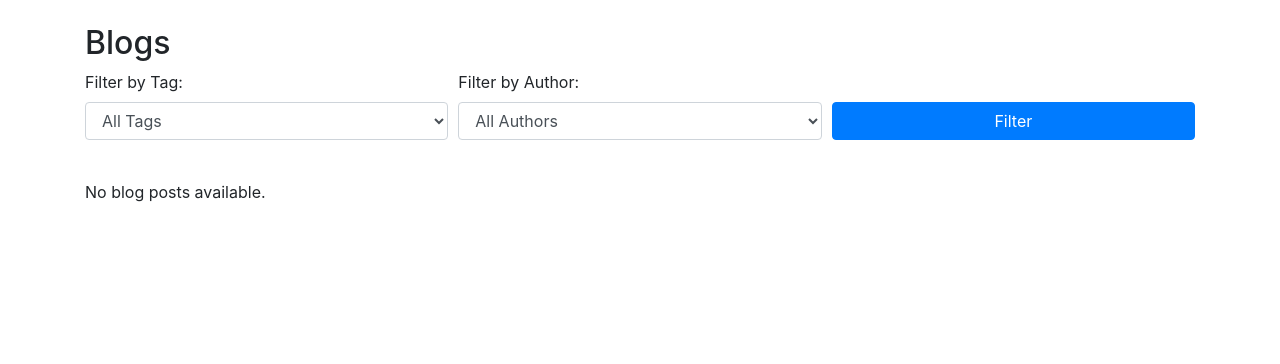
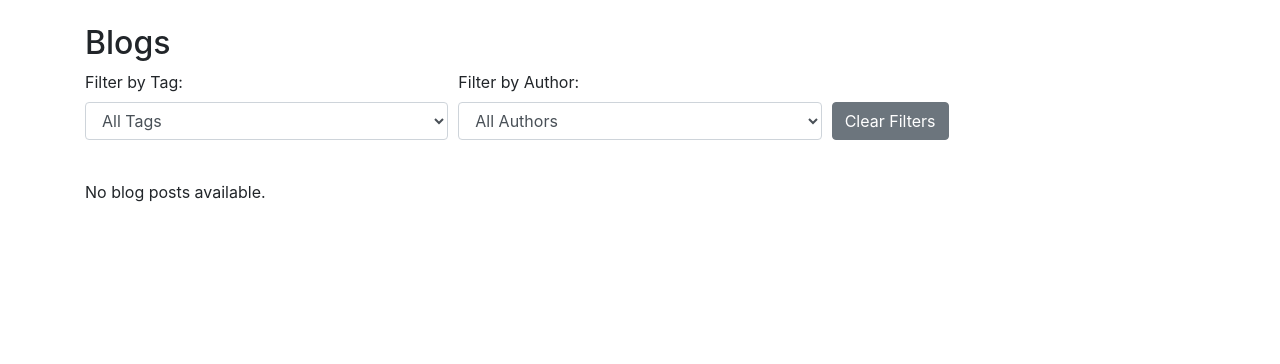
Before and after one commit to Snoolf2002/myBlog, a Django app: page / in a window 1280 px wide. Shown: the part 56-420 px from the top of the page. Run offline with Django 3.2, Linux system fonts and the light colour scheme; data that the repository does not hold is empty; some libraries are stand-ins or nearby versions.

Commit message:
added clear filter button instead of filter button

```diff
--- a/blog/templates/blog_list.html
+++ b/blog/templates/blog_list.html
@@ -5,11 +5,11 @@
 {% block content %}
 <h2>Blogs</h2>
 
-<form method="get" class="mb-4">
+<form method="get" class="mb-4" id="filter-form">
     <div class="form-row">
         <div class="form-group col-md-4">
             <label for="tag">Filter by Tag:</label>
-            <select name="tag" id="tag" class="form-control">
+            <select name="tag" id="tag" class="form-control" onchange="this.form.submit()">
                 <option value="">All Tags</option>
                 {% for tag in tags %}
                     <option value="{{ tag.id }}" {% if request.GET.tag == tag.id|stringformat:"i" %}selected{% endif %}>{{ tag.name }}</option>
@@ -18,19 +18,26 @@
         </div>
         <div class="form-group col-md-4">
             <label for="author">Filter by Author:</label>
-            <select name="author" id="author" class="form-control">
+            <select name="author" id="author" class="form-control" onchange="this.form.submit()">
                 <option value="">All Authors</option>
                 {% for author in authors %}
                     <option value="{{ author.id }}" {% if request.GET.author == author.id|stringformat:"i" %}selected{% endif %}>{{ author.last_name }} {{ author.first_name }}</option>
                 {% endfor %}
             </select>
         </div>
-        <div class="form-group col-md-4">
-            <label>&nbsp;</label>
-            <button type="submit" class="btn btn-primary btn-block">Filter</button>
+        <div class="form-group col-md-4 d-flex align-items-end">
+            <button type="button" class="btn btn-secondary me-2" onclick="clearFilters()">Clear Filters</button>
         </div>
     </div>
 </form>
+
+<script>
+    function clearFilters() {
+        document.getElementById('tag').selectedIndex = 0;
+        document.getElementById('author').selectedIndex = 0;
+        document.getElementById('filter-form').submit();
+    }
+</script>
 
 {% if blogs %}
     <div class="blog-list">
```
